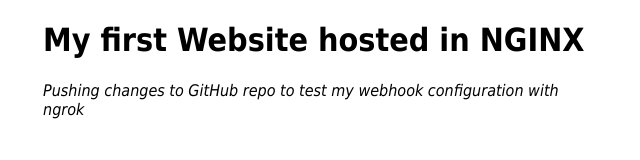
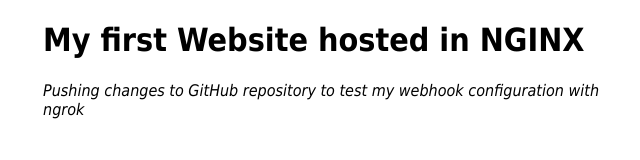
Before and after one commit to JilvinAbraham/basic-ci-cd-pipeline, a plain HTML site: page Simple_CI_CD_Pipeline/Website/index.html in a window 1280 px wide. Shown: the full height of the page, 317-957 px from the left. Drawn offline with Linux system fonts and the light colour scheme.

Commit message:
made changes to index.html

```diff
--- a/Simple_CI_CD_Pipeline/Website/index.html
+++ b/Simple_CI_CD_Pipeline/Website/index.html
@@ -19,7 +19,7 @@
 <body>
     <h1>My first Website hosted in NGINX</h1>
 
-    <p><em>Pushing changes to GitHub repo to test my webhook configuration with ngrok</em></p>
+    <p><em>Pushing changes to GitHub repository to test my webhook configuration with ngrok</em></p>
 </body>
 
 </html>
```
